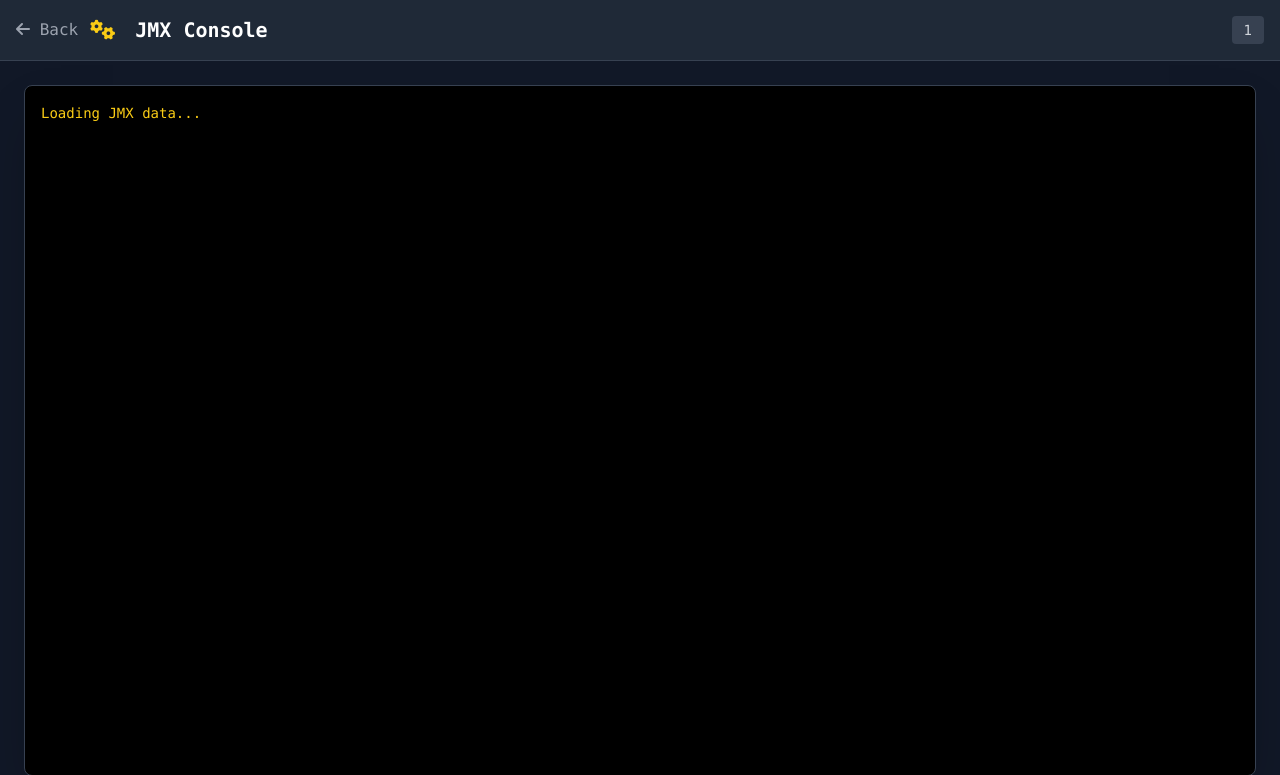
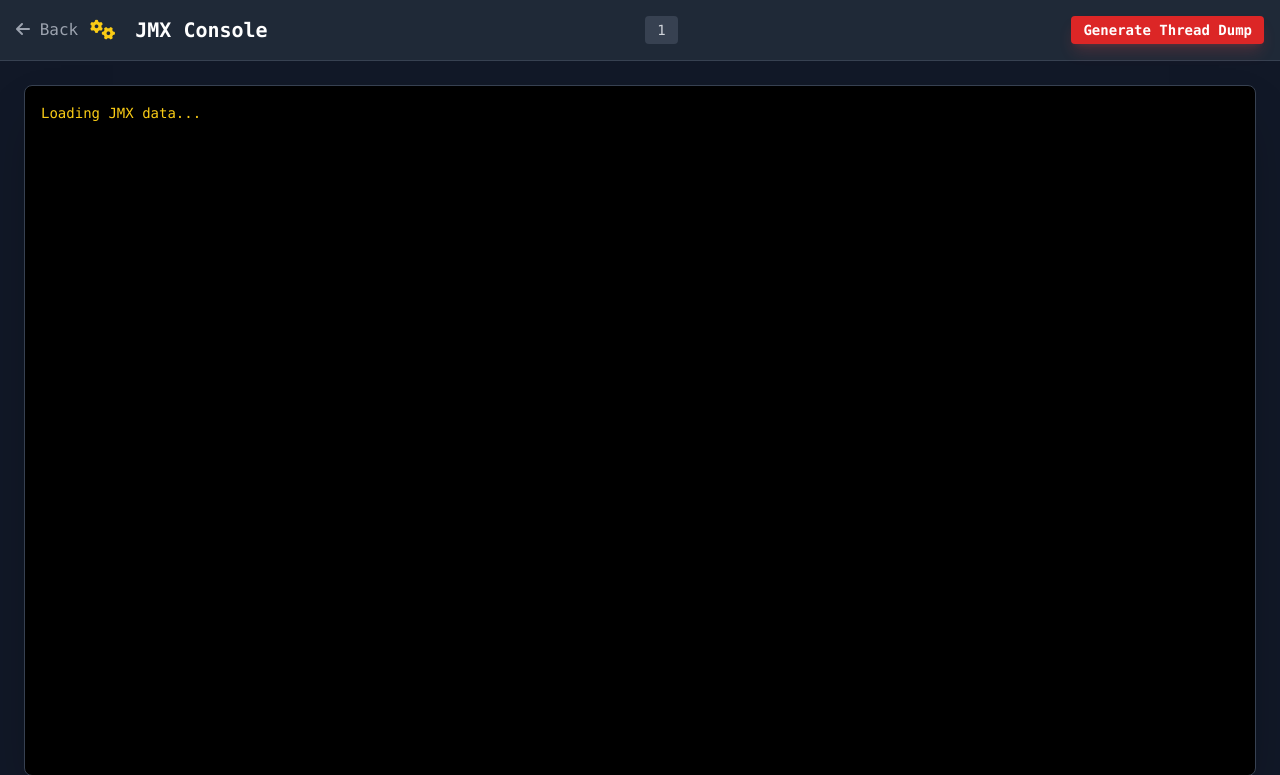
Before and after one commit to lawrencedcodes/kasion-platform, a Spring Boot app: page /jmx/1 in a window 1280 px wide. Shown: the top 775 px of the page. Run offline with Spring Boot 4, Linux system fonts and the light colour scheme; tables that the repository leaves empty hold one stand-in row (values such as "Sample post"); some of the project's set-up classes (security, data sources, template engines, error pages and the like) are left out, and stand-ins take their place; some libraries are stand-ins or nearby versions.

Commit message:
feat(jmx): Implement initial Thread Dump Analyzer (Phase 4)\n\nThis commit provides a basic implementation for generating and displaying thread dumps, as an initial step towards advanced JMX diagnostic tooling.\n\n- Modified  to include a 'Generate Thread Dump' button and associated JavaScript to trigger the API call and display the raw dump result.\n- Enhanced  with a new endpoint () that invokes the  operation via the Jolokia agent.

```diff
--- a/control-plane/src/main/resources/templates/jmx.html
+++ b/control-plane/src/main/resources/templates/jmx.html
@@ -17,6 +17,9 @@
         </h1>
     </div>
     <span class="text-sm bg-gray-700 px-3 py-1 rounded text-gray-300" th:text="${projectId}">Project ID</span>
+    <button id="threadDumpBtn" class="bg-red-600 hover:bg-red-500 text-white px-3 py-1 rounded text-sm font-semibold transition shadow-lg shadow-red-500/20 ml-4">
+        Generate Thread Dump
+    </button>
 </div>
 
 <div class="flex-1 p-6 overflow-hidden flex flex-col">
@@ -25,5 +28,23 @@
     </div>
 </div>
 
-</body>
-</html>
+<script th:inline="javascript">
+    const projectId = /*[[${projectId}]]*/ '';
+    const threadDumpBtn = document.getElementById('threadDumpBtn');
+    const jmxData = document.getElementById('jmx-data');
+
+    threadDumpBtn.addEventListener('click', async () => {
+        jmxData.textContent = 'Generating thread dump... Please wait.\n';
+        try {
+            const response = await fetch(`/api/v1/jmx/${projectId}/threaddump`);
+            if (response.ok) {
+                const dump = await response.text();
+                jmxData.textContent = dump;
+            } else {
+                jmxData.textContent = `Error generating thread dump: ${response.status} ${response.statusText}`;
+            }
+        } catch (error) {
+            jmxData.textContent = `Error: ${error.message}`;
+        }
+    });
+</script>
```
Also changed, not shown: control-plane/src/main/java/io/kasion/control_plane/JmxProxyController.java (+18 -0 lines).
